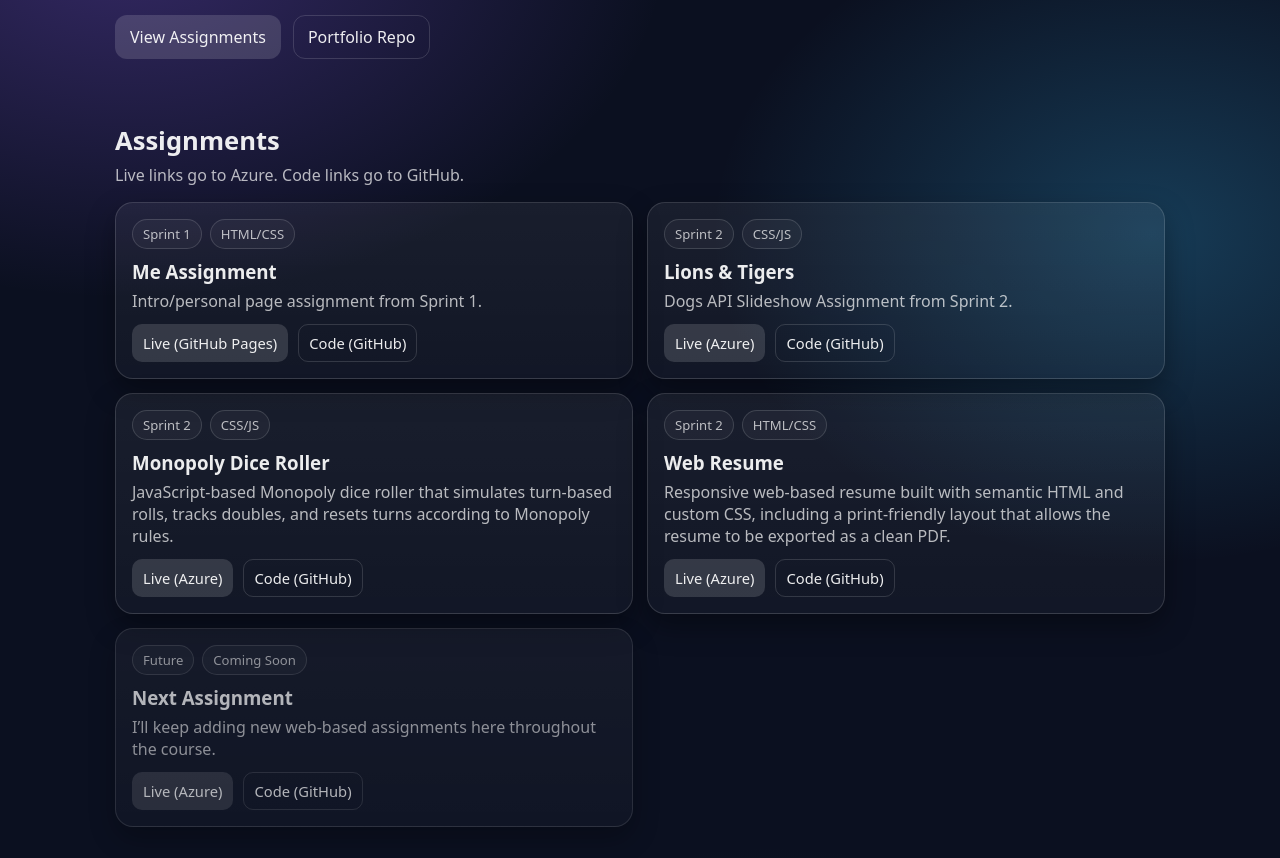
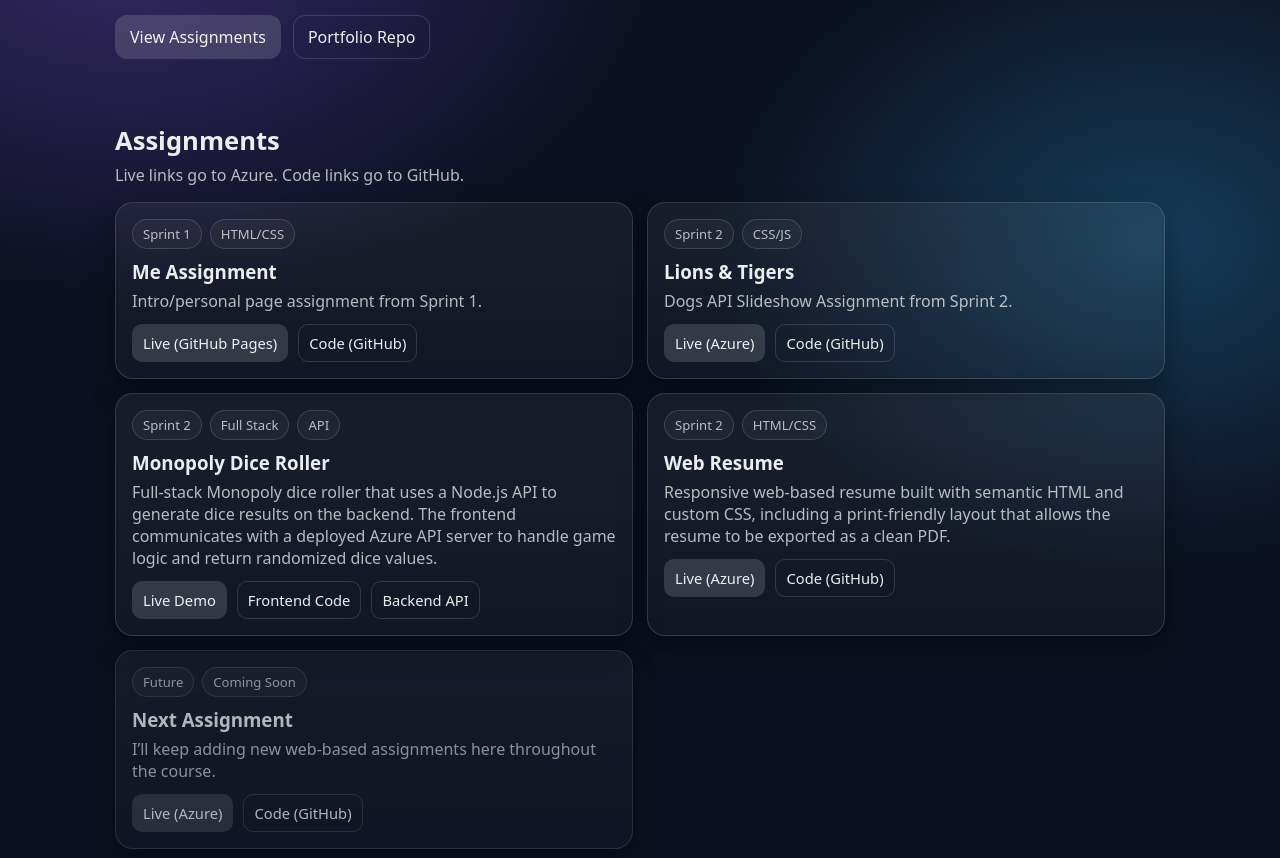
Before and after one commit to FMontiel01/fernando-montiel-portfolio, a plain HTML site: page index.html in a window 1280 px wide. Shown: the part 210-1068 px from the top of the page. Drawn offline with Linux system fonts and the light colour scheme.

Commit message:
edited monopoly card, mentioning API

```diff
--- a/index.html
+++ b/index.html
@@ -96,13 +96,15 @@
           <article class="card">
             <div class="badges">
               <span class="badge">Sprint 2</span>
-              <span class="badge">CSS/JS</span>
+              <span class="badge">Full Stack</span>
+              <span class="badge">API</span>
             </div>
             <h3>Monopoly Dice Roller</h3>
             <p>
-              JavaScript-based Monopoly dice roller that simulates turn-based
-              rolls, tracks doubles, and resets turns according to Monopoly
-              rules.
+              Full-stack Monopoly dice roller that uses a Node.js API to
+              generate dice results on the backend. The frontend communicates
+              with a deployed Azure API server to handle game logic and return
+              randomized dice values.
             </p>
 
             <div class="card-actions">
@@ -112,7 +114,7 @@
                 target="_blank"
                 rel="noreferrer"
               >
-                Live (Azure)
+                Live Demo
               </a>
               <a
                 class="btn small btn-outline"
@@ -120,7 +122,15 @@
                 target="_blank"
                 rel="noreferrer"
               >
-                Code (GitHub)
+                Frontend Code
+              </a>
+              <a
+                class="btn small btn-outline"
+                href="https://github.com/FMontiel01/monopoly-dice-api"
+                target="_blank"
+                rel="noreferrer"
+              >
+                Backend API
               </a>
             </div>
           </article>
```
